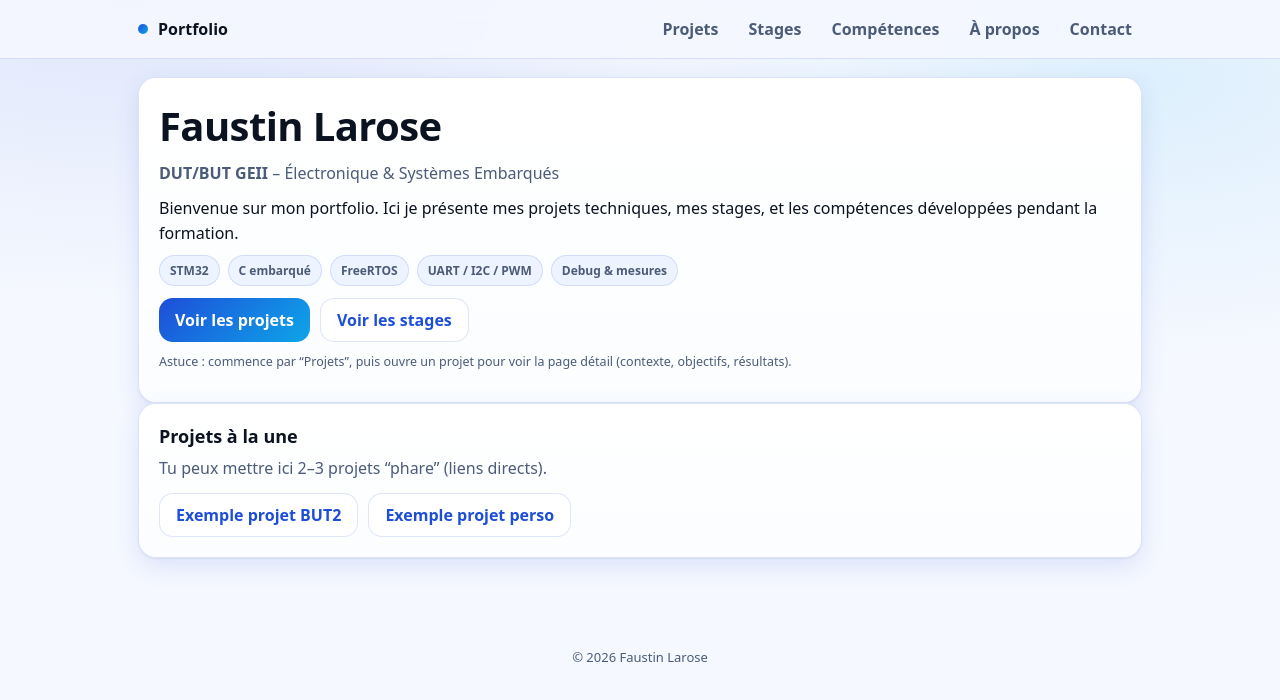
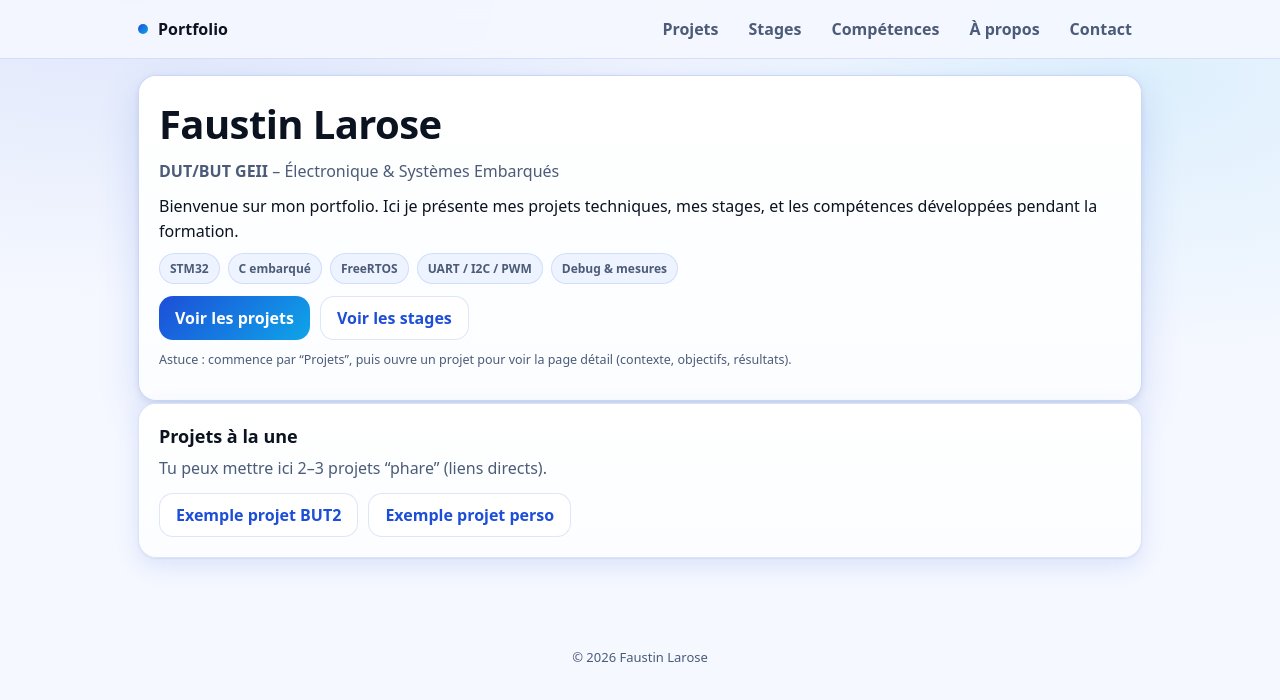
Before and after one commit to FaustinLa/FaustinLa.github.io, a website: page index.html in a window 1280 px wide. In both pictures the pointer is over the element 640 px from the left and 239 px from the top of the page. Drawn offline with Linux system fonts and the light colour scheme.

Commit message:
Implement hover effects for card elements
Add hover effects to card elements for better interactivity.

```diff
--- a/css/style.css
+++ b/css/style.css
@@ -205,3 +205,15 @@ footer{margin-top:30px; text-align:center; color:var(--muted); font-size:13px}
 .grid{
   gap: 18px;           /* ou 20px */
 }
+
+/* Hover léger sur toutes les cartes */
+.card{
+  transition: transform .18s ease, box-shadow .18s ease, border-color .18s ease;
+}
+.card:hover{
+  transform: translateY(-2px);
+  border-color: rgba(29,78,216,.22);
+  box-shadow:
+    0 2px 6px rgba(15,23,42,.08),
+    0 16px 40px rgba(29,78,216,.16);
+}
```
